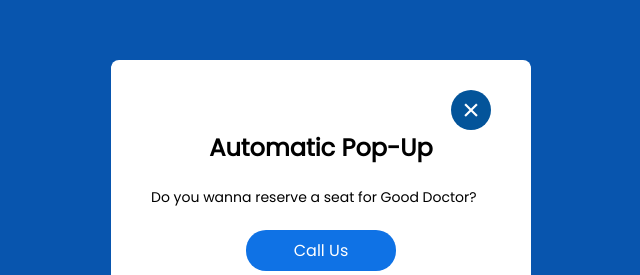
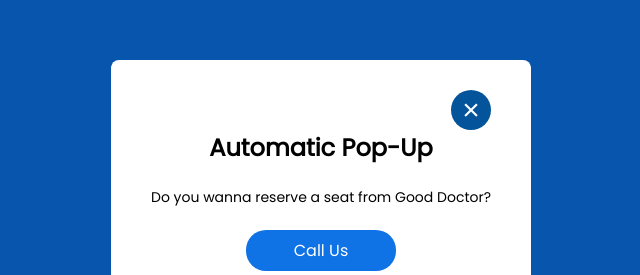
Before and after one commit to mhmiyazi/MarekStatura, a plain HTML site: page index.html in a window 1280 px wide. Shown: the part 189-464 px from the top of the page, 319-959 px from the left. Drawn offline with Linux system fonts and the light colour scheme.

Commit message:
Update index.html

```diff
--- a/index.html
+++ b/index.html
@@ -77,7 +77,7 @@ a{
         <button id="close">&times;</button>
         <h2>Automatic Pop-Up</h2>
         <p>
-            Do you wanna reserve a seat for Good Doctor?
+            Do you wanna reserve a seat from Good Doctor?
         </p>
         <a href="#">Call Us</a>
 	<a href="#">Mail Us</a>
```
